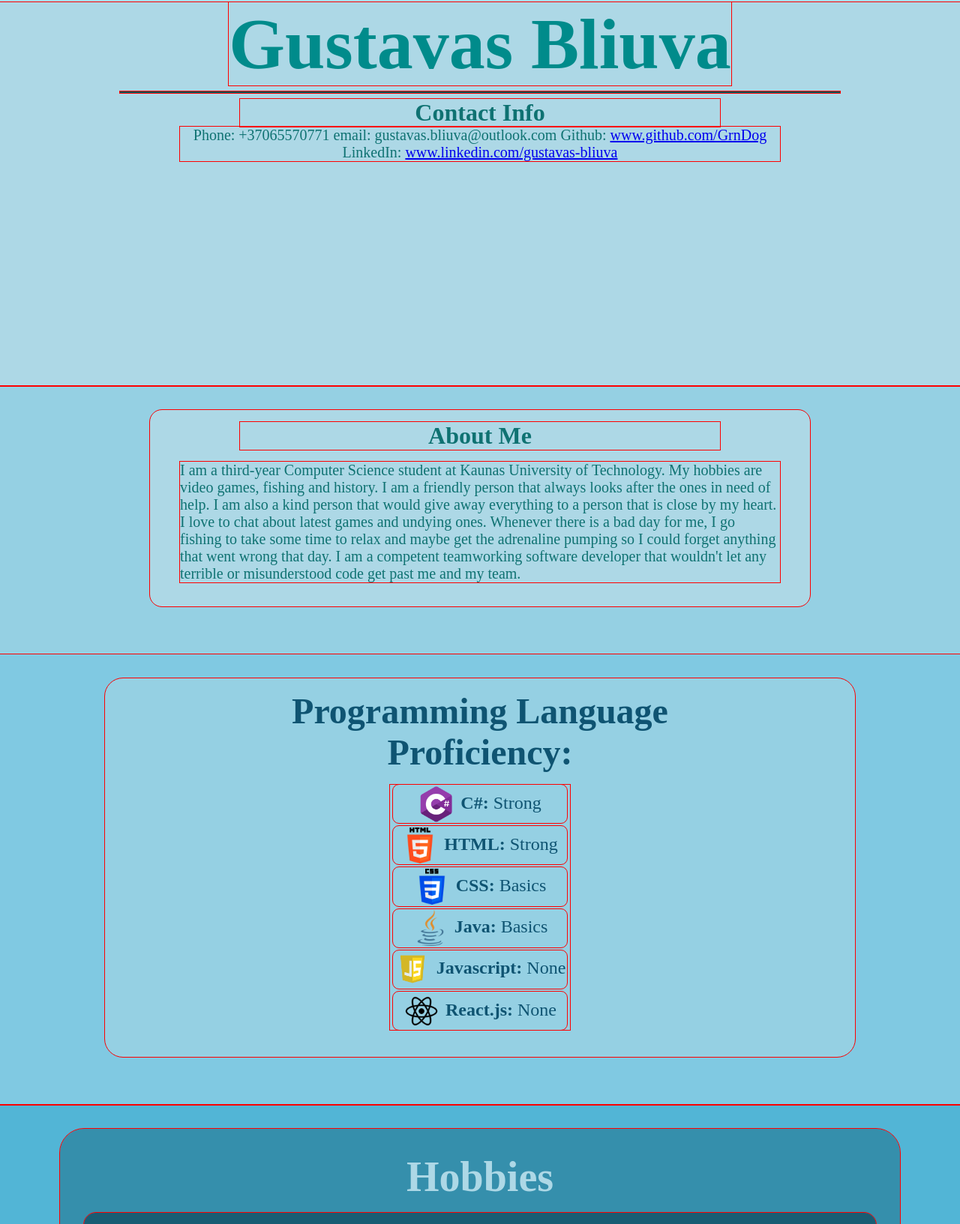
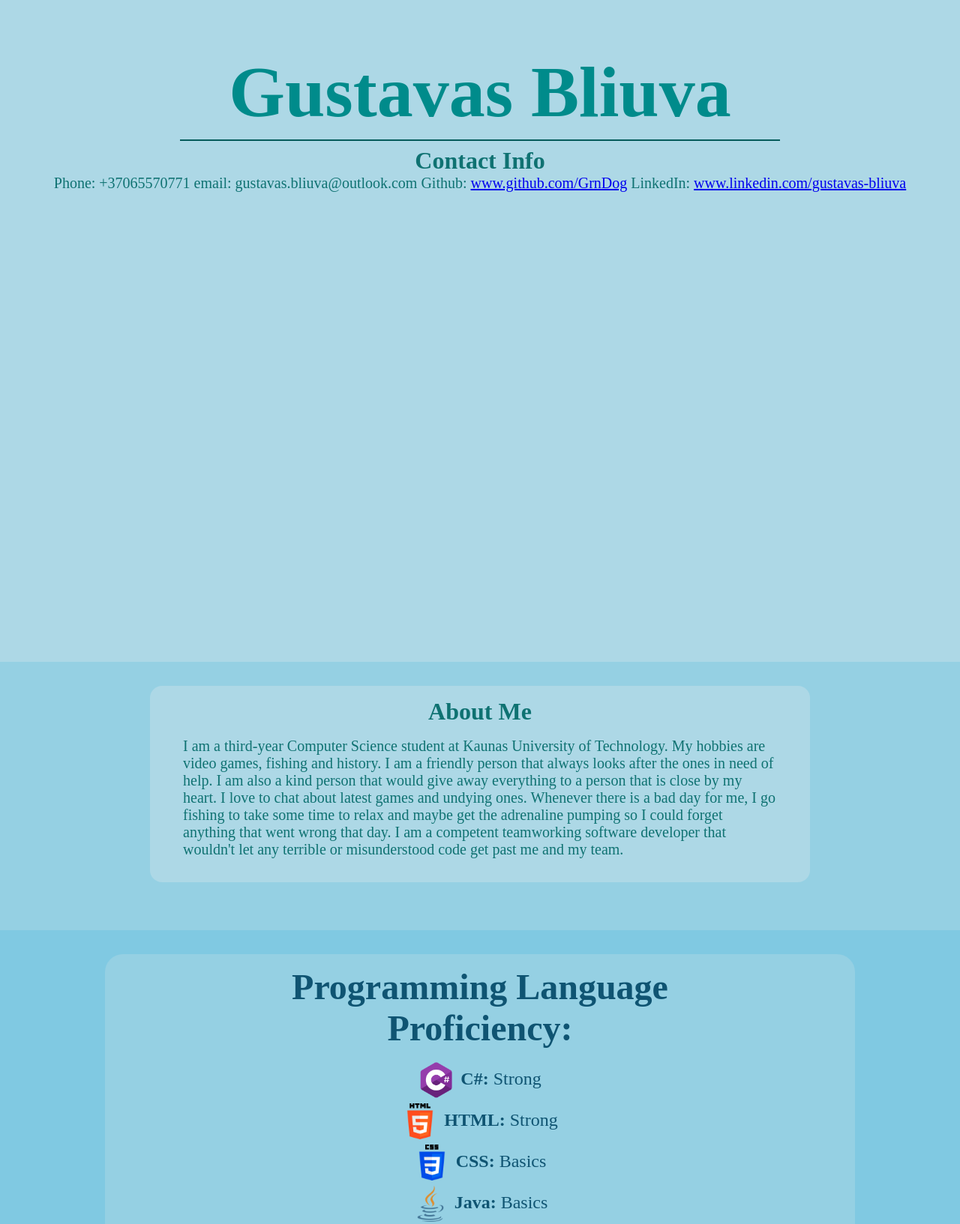
Before and after one commit to GrnDog/GrnDog-Page, a plain HTML site: page Pages/portfolio.html in a window 1280 px wide. Shown: the part 189-1822 px from the top of the page at 75% size. Drawn offline with Linux system fonts and the light colour scheme.

Commit message:
Fixed viewport problems

```diff
--- a/Pages/portfolio.html
+++ b/Pages/portfolio.html
@@ -16,11 +16,9 @@
             <hr class="debug">
             <h2 class="debug top">Contact Info</h3>
                 <p class="debug" style="margin-top:0">Phone: +37065570771 email:
-                    gustavas.bliuva@outlook.com Github:
-                    <a href="https://github.com/GrnDog">www.github.com/GrnDog</a>
-                    LinkedIn:
-                    <a href="https://www.linkedin.com/in/gustavas-bliuva-54a10b39b/">
-                        www.linkedin.com/gustavas-bliuva</a>
+                    gustavas.bliuva@outlook.com
+                    Github:&nbsp<a href="https://github.com/GrnDog">www.github.com/GrnDog</a>
+                    LinkedIn:&nbsp<a href="https://www.linkedin.com/in/gustavas-bliuva-54a10b39b/">www.linkedin.com/gustavas-bliuva</a>
                 </p>
     </header>
 
--- a/styles/portfolio.css
+++ b/styles/portfolio.css
@@ -1,37 +1,39 @@
-.debug {
+.debg {
     outline: 1px solid red;
 }
 
 body {
-    background-color: lightblue;
+    background-color: rgb(24, 93, 116);
     margin: 0;
 }
 
 header {
-    height: 40vw;
-    margin-top: 15vw;
+    background-color: lightblue;
+    min-height: 51rem;
+    padding-top: 20vw;
     text-align: center;
 }
 
 main {
     padding-top: 2rem;
     background-color: rgb(149, 208, 227);
+
 }
 
 footer {
     background-color: rgb(24, 93, 116);
-    height: 50rem;
 }
 
 hr {
-    width: 60rem;
+    width: 90%;
+    max-width: 50rem;
     height: 2px;
     background-color: rgb(4, 91, 91);
     border: 0;
 }
 
 h2.top {
-    width: 40rem;
+    width: fit-content;
     margin: auto;
     text-align: center;
     font-size: 2rem;
@@ -39,7 +41,7 @@ h2.top {
 }
 
 h2.mid {
-    width: 40rem;
+    max-width: 40rem;
     margin: auto;
     text-align: center;
     font-size: 3rem;
@@ -48,7 +50,7 @@ h2.mid {
 }
 
 h2.mid-lower {
-    width: 40rem;
+    width: fit-content;
     margin: auto;
     text-align: center;
     font-size: 3.5rem;
@@ -58,7 +60,7 @@ h2.mid-lower {
 }
 
 h2.footer {
-    width: 40rem;
+    width: fit-content;
     margin: auto;
     text-align: center;
     font-size: 3.5rem;
@@ -68,7 +70,7 @@ h2.footer {
 }
 
 p {
-    width: 50rem;
+    width: 90%;
     margin: auto;
     margin-top: 1rem;
     font-size: 1.25rem;
@@ -76,7 +78,8 @@ p {
 }
 
 .about-me {
-    width: 55rem;
+    width: 80%;
+    max-width: 55rem;
     margin: auto;
     padding-bottom: 2rem;
     padding-top: 1rem;
@@ -94,7 +97,8 @@ p {
 
 div.lang-box {
     background-color: rgb(149, 208, 227);
-    width: 62.5rem;
+    width: 85%;
+    max-width: 62.5rem;
     margin: auto;
     border-radius: 24px;
     padding-bottom: 2rem;
@@ -131,7 +135,8 @@ img.lang {
 div.hobbies {
     padding-top: 1rem;
     padding-bottom: 2rem;
-    width: 70rem;
+    width: 95%;
+    max-width: 70rem;
     margin: auto;
     background-color: rgb(53, 143, 172);
     border-radius: 32px;
@@ -145,6 +150,7 @@ div.mid-lower {
 
 table.hobbies {
     background-color: rgb(24, 93, 116);
+    max-width: 100%;
     margin: auto;
     padding: 1rem;
     border-radius: 16px;
@@ -153,7 +159,8 @@ table.hobbies {
 }
 
 img.hobbies {
-    width: 18rem;
+    width: 100%;
+    max-width: 18rem;
     height: 24rem;
     object-fit: none;
     border-radius: 16px;
```
